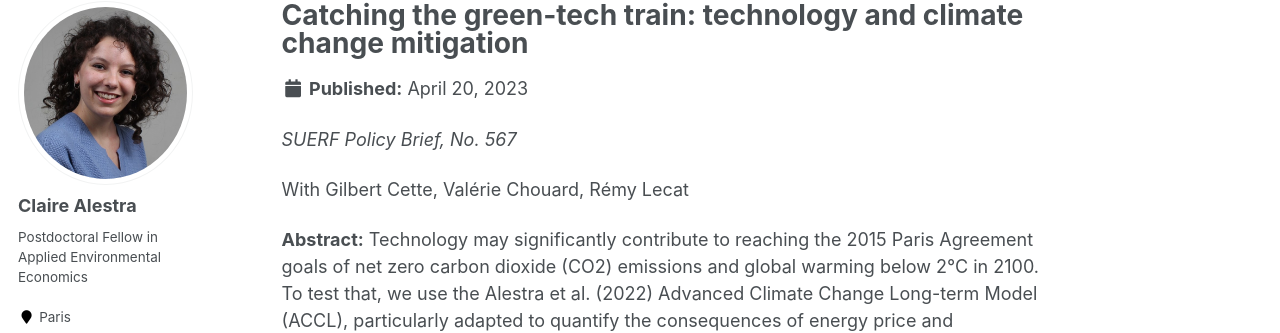
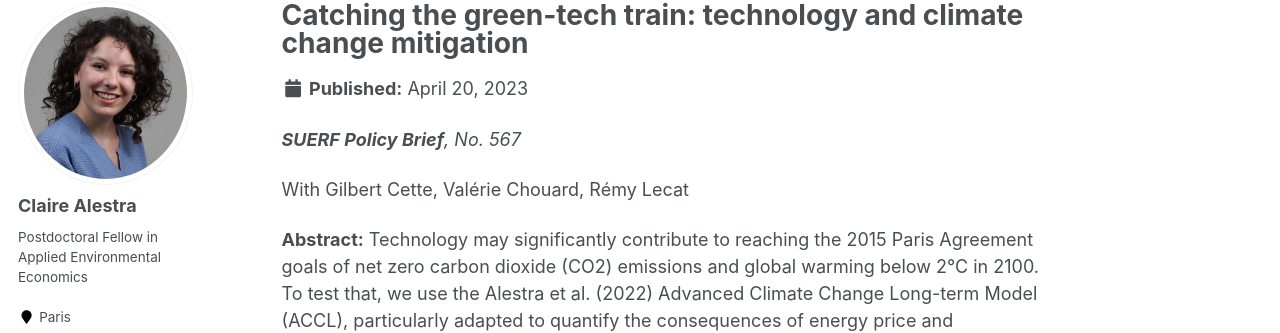
Before and after one commit to ClaireAlestra/ClaireAlestra.github.io, a Jekyll site: the page built from _posts/2013-08-14-blog-post-2.md, in a window 1280 px wide and 1192 px high. Shown: the part 117-450 px from the top of the window. Built offline with Jekyll 4.4.1, drawn with Linux system fonts in a browser that asks for light colours.

```diff
--- a/_posts/2013-08-14-blog-post-2.md
+++ b/_posts/2013-08-14-blog-post-2.md
@@ -9,7 +9,7 @@ tags:
   - Long term
 ---
 
-*SUERF Policy Brief, No. 567*
+***SUERF Policy Brief**, No. 567*
 
 With Gilbert Cette, Valérie Chouard, Rémy Lecat
 
```
